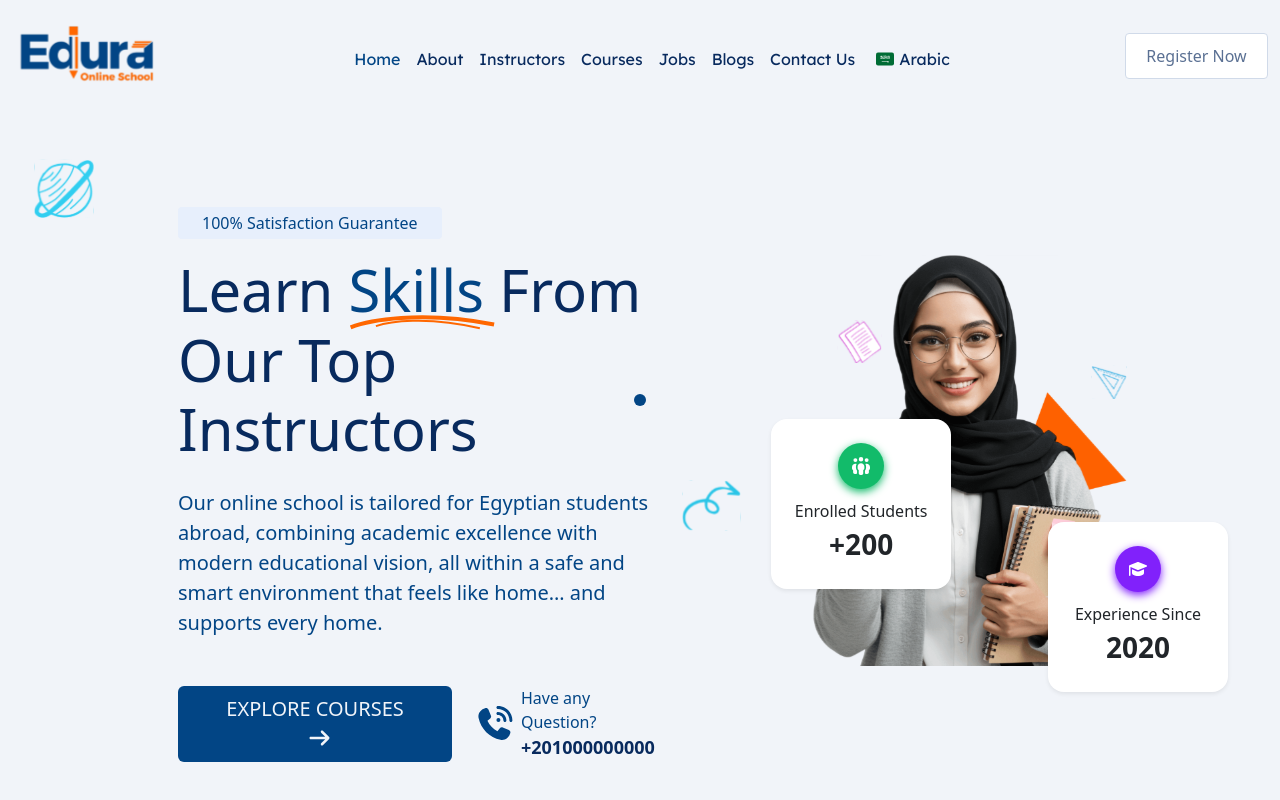
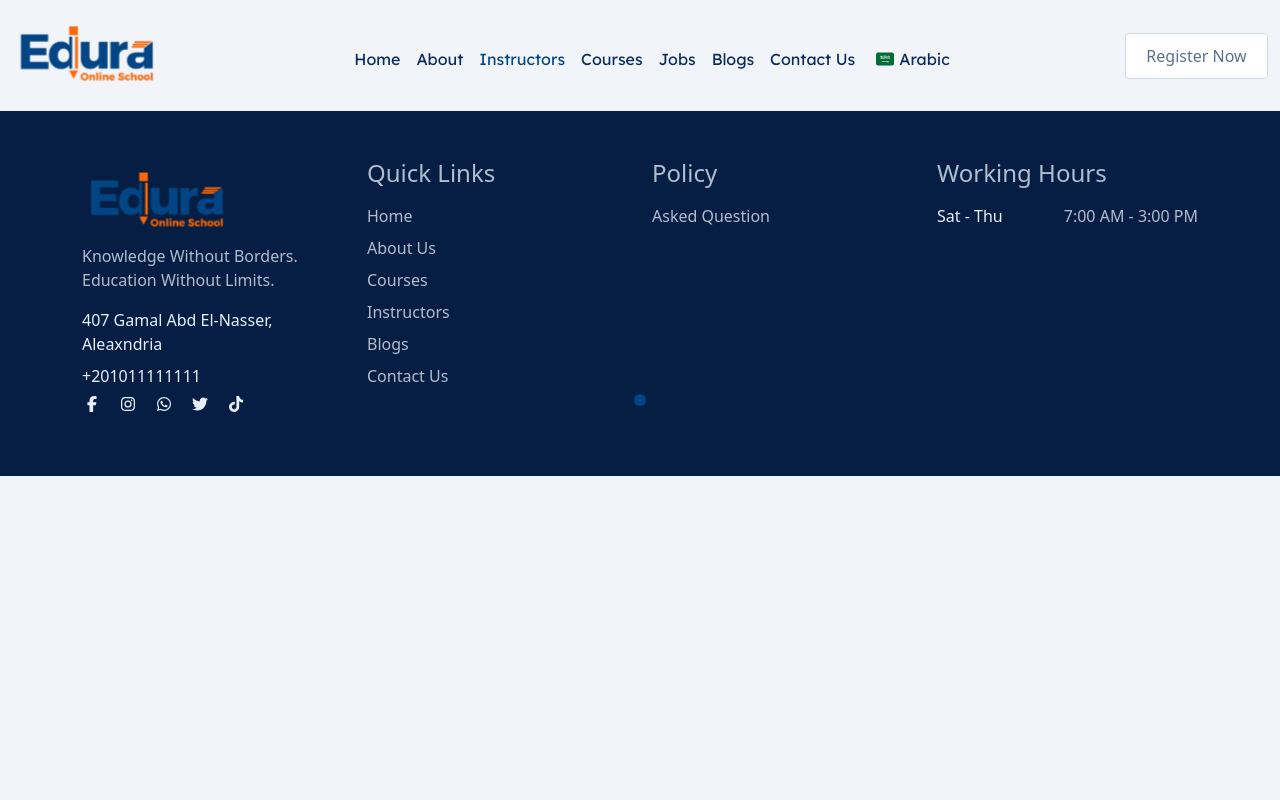
Before and after one commit to mel34ryy/w3ey, a React (Vite) app: page /instructors in a window 1280 px wide. Shown: the top 800 px of the page. Built offline with nearby package versions, Linux system fonts and the light colour scheme.

Commit message:
adding react-router-dom and handle the routes

```diff
--- a/package.json
+++ b/package.json
@@ -22,7 +22,8 @@
     "js-cookie": "^3.0.5",
     "react": "^19.1.1",
     "react-dom": "^19.1.1",
-    "react-i18next": "^16.0.0"
+    "react-i18next": "^16.0.0",
+    "react-router-dom": "^7.9.5"
   },
   "devDependencies": {
     "@eslint/js": "^9.36.0",
--- a/src/App.jsx
+++ b/src/App.jsx
@@ -1,7 +1,11 @@
 import Home from "./pages/Home";
+// import Instructors from "./pages/Instructors";
 import FollowCursor from "./components/effects/FollowCursor";
 import i18n from "i18next";
 import { useEffect } from "react";
+import { BrowserRouter, Route, Routes } from "react-router-dom";
+import Navbar from "./components/layout/Navbar";
+import Footer from "./components/layout/Footer";
 
 export default function App() {
   function toggleLanguage() {
@@ -28,9 +32,14 @@ export default function App() {
   }, []);
 
   return (
-    <div>
+    <BrowserRouter>
       <FollowCursor color="#024585" />
-      <Home onToggle={toggleLanguage} />
-    </div>
+      <Navbar onToggle={toggleLanguage} />
+      <Routes>
+        <Route index element={<Home />} />
+        {/* <Route path="instructors" element={<Instructors />} /> */}
+      </Routes>
+      <Footer />
+    </BrowserRouter>
   );
 }
--- a/src/components/layout/Footer.css
+++ b/src/components/layout/Footer.css
@@ -11,6 +11,11 @@
 .footer ul li {
   margin-bottom: 8px;
   transition: all 0.5s;
+}
+
+.link {
+  text-decoration: none;
+  color: unset;
 }
 
 .footer ul li:hover {
--- a/src/components/layout/Footer.jsx
+++ b/src/components/layout/Footer.jsx
@@ -8,6 +8,7 @@ import {
   faTiktok,
 } from "@fortawesome/free-brands-svg-icons";
 import "./Footer.css";
+import { Link } from "react-router-dom";
 
 export default function Footer() {
   return (
@@ -34,10 +35,18 @@ export default function Footer() {
           <div className="col-sm-6 col-md-3">
             <h4 className="mb-3">Quick Links</h4>
             <ul>
-              <li>Home</li>
+              <li>
+                <Link to="/" className="link">
+                  Home
+                </Link>
+              </li>
               <li>About Us</li>
               <li>Courses</li>
-              <li>Instructors</li>
+              <li>
+                <Link to="instructors" className="link">
+                  Instructors
+                </Link>
+              </li>
               <li>Blogs</li>
               <li>Contact Us</li>
             </ul>
--- a/src/components/layout/Navbar.jsx
+++ b/src/components/layout/Navbar.jsx
@@ -3,6 +3,7 @@ import ar from "../../assets/images/ar.svg";
 import menu from "../../assets/images/menu.png";
 import "./Navbar.css";
 import { useTranslation } from "react-i18next";
+import { Link, NavLink } from "react-router-dom";
 
 export default function Navbar({ onToggle }) {
   const { t } = useTranslation();
@@ -26,9 +27,9 @@ export default function Navbar({ onToggle }) {
   return (
     <nav className="navbar navbar-expand-xl">
       <div className="container-fluid">
-        <a className="navbar-brand" href="#">
+        <Link to="/" className="navbar-brand">
           <img src="/images/Logo.svg" alt="logo" />
-        </a>
+        </Link>
         <button
           className="navbar-toggler border-0"
           type="button"
@@ -47,9 +48,9 @@ export default function Navbar({ onToggle }) {
           aria-labelledby="offcanvasNavbarLabel"
         >
           <div className="offcanvas-header">
-            <a className="offcanvas-title" id="offcanvasNavbarLabel" href="#">
+            <Link to="/" className="offcanvas-title" id="offcanvasNavbarLabel">
               <img src="/images/Logo.svg" alt="logo" />
-            </a>
+            </Link>
             <button
               type="button"
               className={`btn-close text-reset close-icon ${
@@ -62,9 +63,9 @@ export default function Navbar({ onToggle }) {
           <div className="offcanvas-body">
             <ul className="navbar-nav m-auto mb-2 mb-lg-0">
               <li className="nav-item">
-                <a className="nav-link active" aria-current="page" href="#">
+                <NavLink to="/" className="nav-link" aria-current="page">
                   {t("home")}
-                </a>
+                </NavLink>
               </li>
               <li className="nav-item">
                 <a className="nav-link" href="#">
@@ -72,9 +73,9 @@ export default function Navbar({ onToggle }) {
                 </a>
               </li>
               <li className="nav-item">
-                <a className="nav-link" href="#">
+                <NavLink to="instructors" className="nav-link">
                   {t("instructors")}
-                </a>
+                </NavLink>
               </li>
               <li className="nav-item">
                 <a className="nav-link" href="#">
--- a/src/pages/Home.jsx
+++ b/src/pages/Home.jsx
@@ -1,4 +1,3 @@
-import Navbar from "../components/layout/Navbar";
 import "./Home.css";
 import { FontAwesomeIcon } from "@fortawesome/react-fontawesome";
 import {
@@ -33,13 +32,11 @@ import instructor2 from "../assets/images/instructor02.jpeg";
 import instructor3 from "../assets/images/instructor03.jpg";
 import instructor4 from "../assets/images/instructor04.jpg";
 import sub from "../assets/images/subscribe.png";
-import Footer from "../components/layout/Footer";
 
-export default function Home({ onToggle }) {
+export default function Home() {
   return (
     <>
       <div className="home">
-        <Navbar onToggle={onToggle} />
         <section className="hero container d-flex px-4 px-md-5 py-5 mb-5">
           <img
             src={planet}
@@ -954,7 +951,6 @@ export default function Home({ onToggle }) {
             </div>
           </div>
         </div>
-        <Footer />
       </div>
     </>
   );
```
Also changed, not shown: src/assets/images/instructors-bg.png (added), 1 other file (tests, documents, lock files or other folders).
